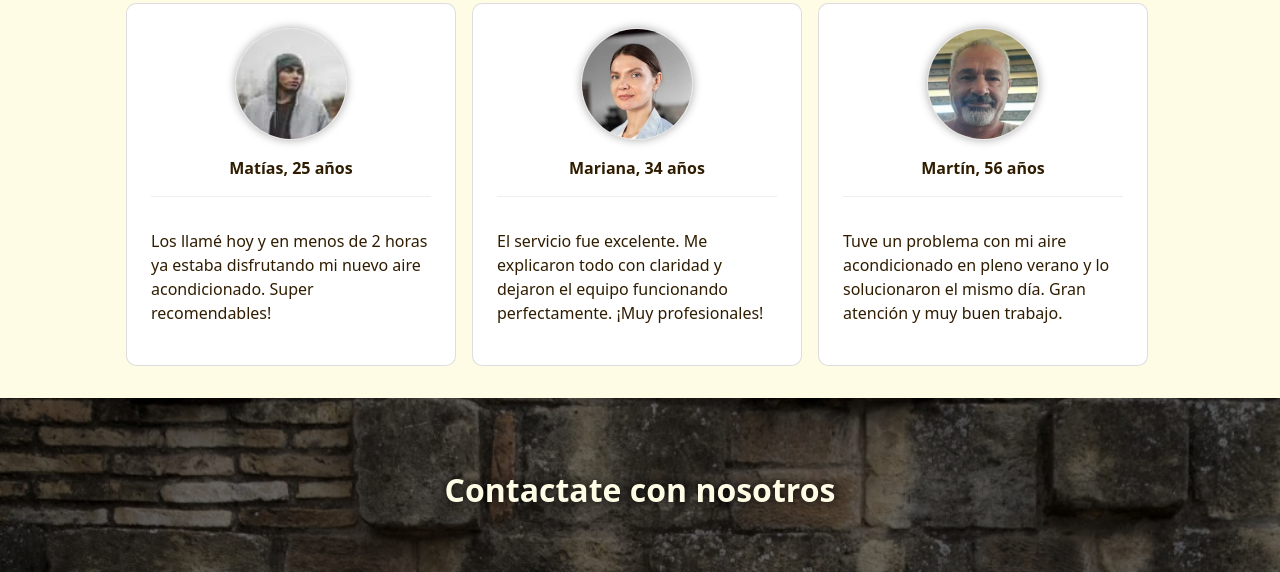
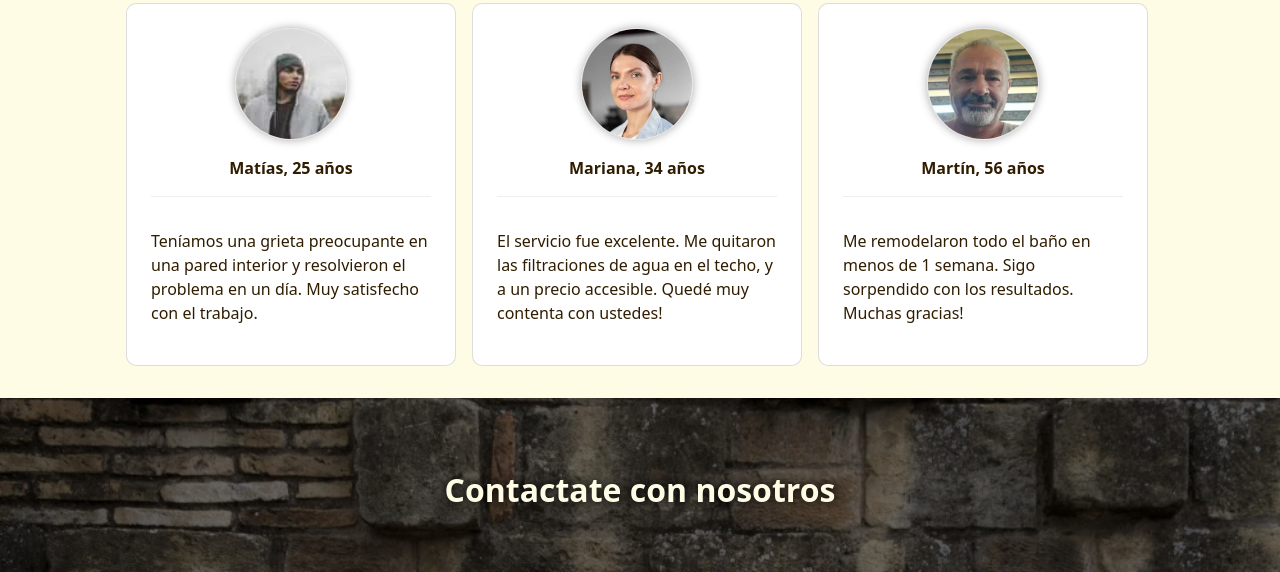
Before and after one commit to MartinezK97/cemax, a plain HTML site: page index.html in a window 1280 px wide. Shown: the part 4198-4770 px from the top of the page. Drawn offline with nearby package versions, Linux system fonts and the light colour scheme; a web font is replaced by a local one.

Commit message:
Cambio de reseñas en Testimonios

```diff
--- a/index.html
+++ b/index.html
@@ -324,24 +324,23 @@
                 <img src="./assets/img/testimonios/user1.webp" class="border-light"
                     alt="Foto de perfil de un testimonio" loading="lazy">
                 <p class="name">Matías, 25 años</p>
-                <p class="comentario">Los llamé hoy y en menos de 2 horas ya estaba disfrutando mi nuevo aire
-                    acondicionado. Super recomendables! </p>
+                <p class="comentario">Teníamos una grieta preocupante en una pared interior y resolvieron el problema en
+                    un día. Muy satisfecho con el trabajo. </p>
             </div>
             <div class="box">
                 <img src="./assets/img/testimonios/user2.webp" class="border-light"
                     alt="Foto de perfil de un testimonio" loading="lazy">
                 <p class="name">Mariana, 34 años</p>
-                <p class="comentario">El servicio fue excelente. Me explicaron todo con claridad y dejaron el equipo
-                    funcionando perfectamente. ¡Muy
-                    profesionales!
+                <p class="comentario">El servicio fue excelente. Me quitaron las filtraciones de agua en el techo, y a
+                    un precio accesible. Quedé muy contenta con ustedes!
                 </p>
             </div>
             <div class="box">
                 <img src="./assets/img/testimonios/user3.webp" class="border-light"
                     alt="Foto de perfil de un testimonio" loading="lazy">
                 <p class="name">Martín, 56 años</p>
-                <p class="comentario">Tuve un problema con mi aire acondicionado en pleno verano y lo solucionaron el
-                    mismo día. Gran atención y muy buen trabajo.</p>
+                <p class="comentario">Me remodelaron todo el baño en menos de 1 semana. Sigo sorpendido con los
+                    resultados. Muchas gracias!</p>
             </div>
         </section>
     </section>
```
Also changed, not shown: assets/img/testimonios/brick.webp (deleted).
